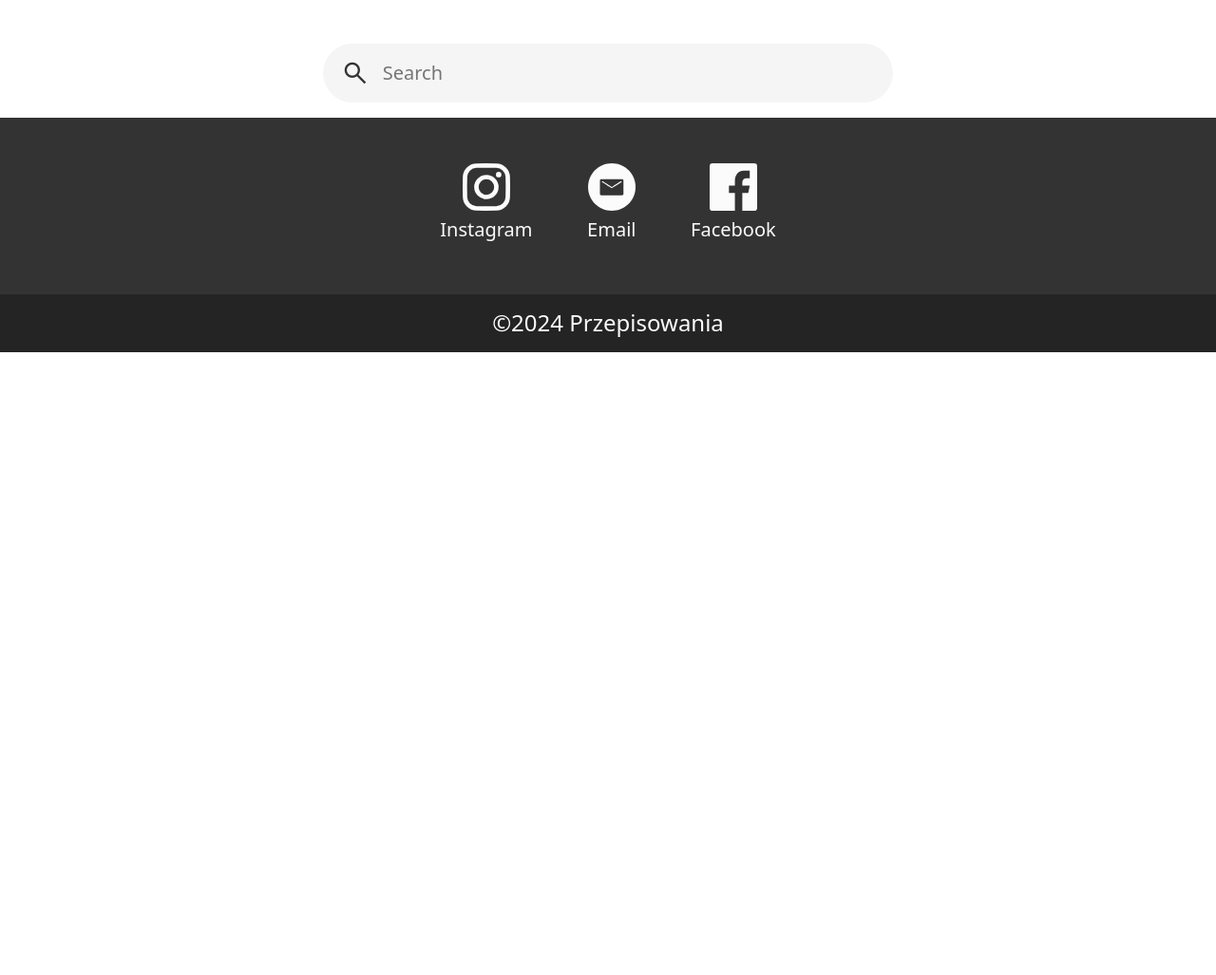
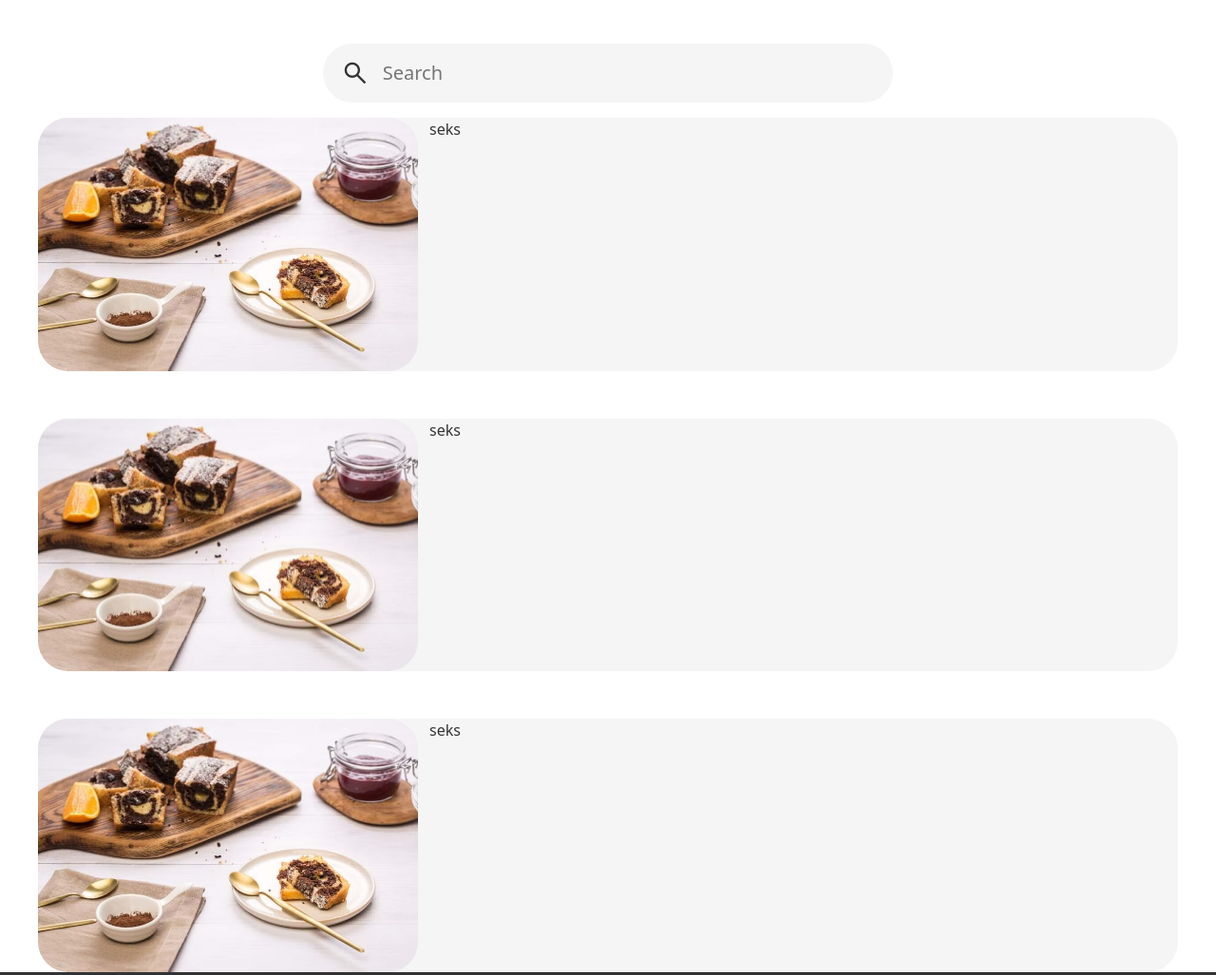
Before and after one commit to Czkafek/Przepisy-project, a plain HTML site: page lista-przepisow.html in a window 1280 px wide. Shown: the part 100-1127 px from the top of the page at 95% size. Before the commit the page ends 800 px from the top, so only its background shows below. Drawn offline with nearby package versions, Linux system fonts and the light colour scheme.

Commit message:
małe co nie co

```diff
--- a/css/styles.css
+++ b/css/styles.css
@@ -31,7 +31,7 @@ body {
     .text-center {
       text-align: left !important; /* Zmiana na text-align-left */
     }
-    .align-items-center {
+    .align-items-center-zmiana {
         align-items: start !important;
     }
     .vanish {
@@ -234,3 +234,25 @@ footer {
 .search-bar-container:focus-within {
     box-shadow: 0px 0px 5px rgba(0, 0, 0, 0.2);
 }
+
+
+.recipe-preview {
+    background-color: #f5f5f5;
+    max-width: 1200px;
+    max-height: 280px;
+}
+
+.recipe-preview-list {
+    row-gap: 50px;
+}
+
+
+.recipe-preview-img {
+    height: 100%;
+}
+
+.recipe-preview-img img {
+    width: 100%;
+    height: 100%;
+    object-fit: cover;
+}
--- a/lista-przepisow.html
+++ b/lista-przepisow.html
@@ -36,8 +36,31 @@
             </form>
         </div>
 
-        <div class="row">
-
+        <div class="row d-flex flex-column align-items-center recipe-preview-list">
+            <div class="row recipe-preview p-0 rounded-5">
+                <div class="col-sm-4 col-5 p-0 recipe-preview-img">
+                    <img src="img/ciasto-marmurkowe.jpg" alt="banner" class="rounded-5">
+                </div>
+                <div class="col-sm-6 col">
+                    seks
+                </div>
+            </div>
+            <div class="row recipe-preview p-0 rounded-5">
+                <div class="col-sm-4 col-5 p-0 recipe-preview-img">
+                    <img src="img/ciasto-marmurkowe.jpg" alt="banner" class="rounded-5">
+                </div>
+                <div class="col-sm-6 col">
+                    seks
+                </div>
+            </div>
+            <div class="row recipe-preview p-0 rounded-5">
+                <div class="col-sm-4 col-5 p-0 recipe-preview-img">
+                    <img src="img/ciasto-marmurkowe.jpg" alt="banner" class="rounded-5">
+                </div>
+                <div class="col-sm-6 col">
+                    seks
+                </div>
+            </div>
         </div>
 
     </main>
```
Also changed, not shown: index.html (+5 -5 lines), testowanie.html (+25 -2 lines), img/ciasto-marmurkowe.jpg (added).
